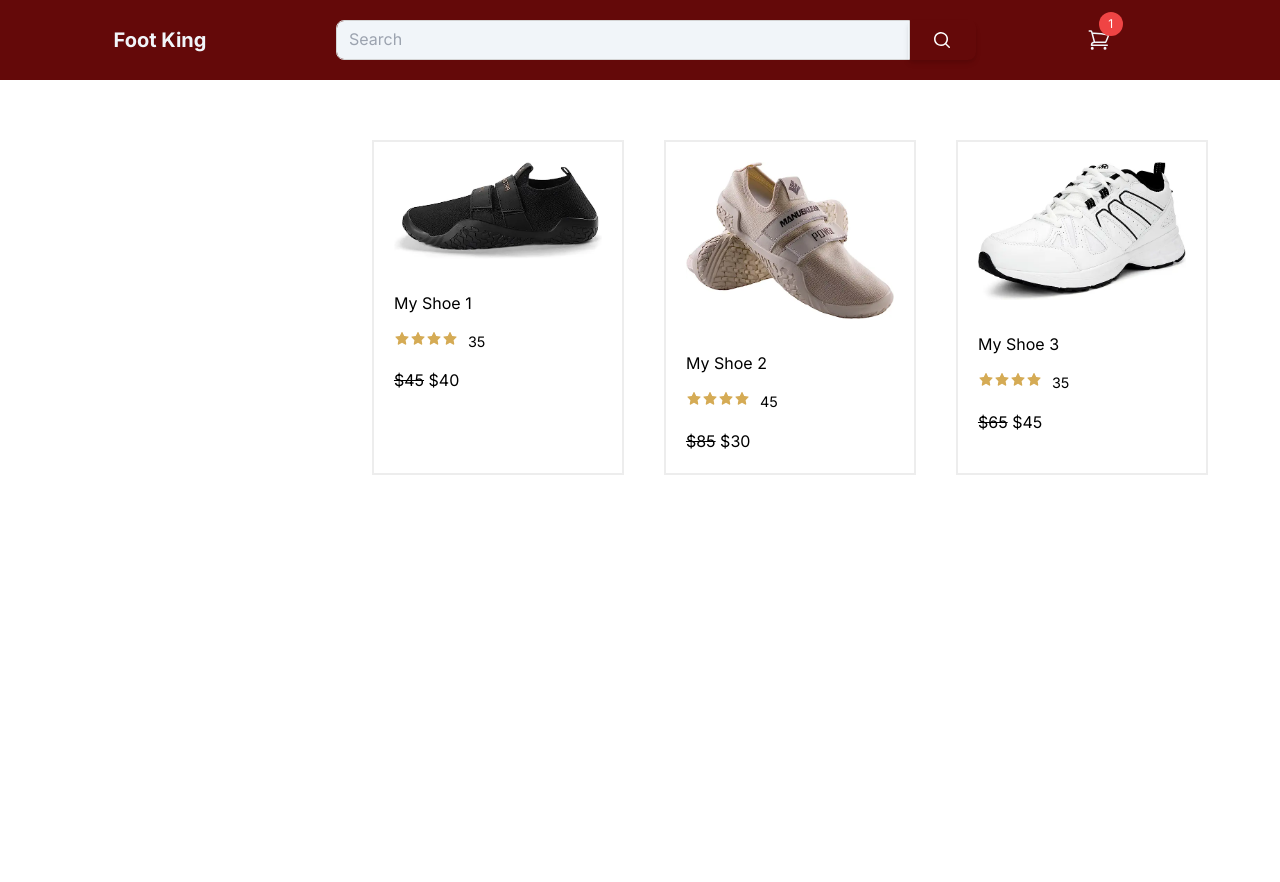
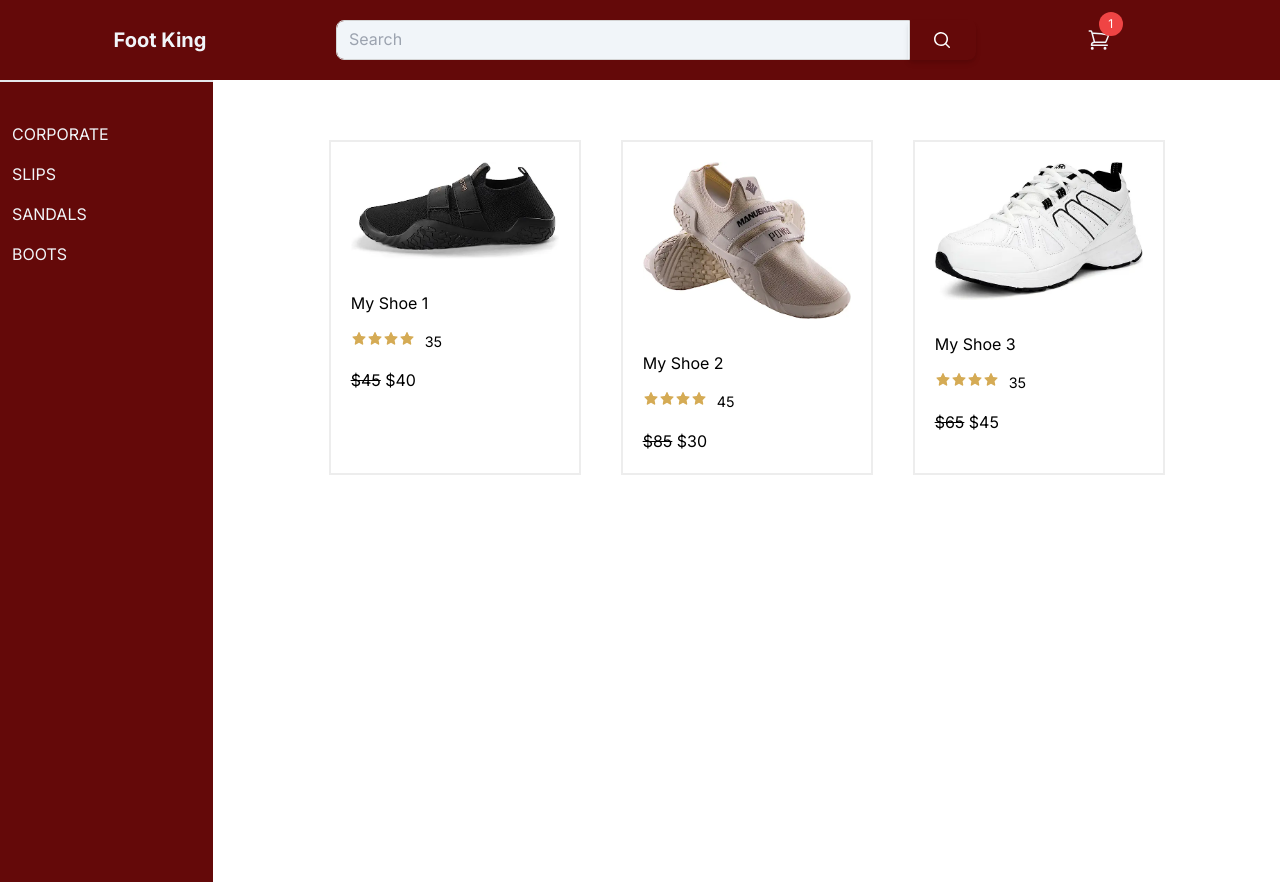
Before and after one commit to greglacinto/foot-place, a Next.js app: page / in a window 1280 px wide. Before the commit the page ends 800 px from the top, so only its background shows below. Built offline with nearby package versions, Linux system fonts and the light colour scheme.

Commit message:
added category menu to landing page

```diff
--- /dev/null
+++ b/app/components/NavHome.tsx
@@ -0,0 +1,82 @@
+'use client'
+const menuStyle = {
+  btn: `hover:bg-foot-red-700 hover:p-0.2 hover:rounded-md hover:font-bold block active:bg-violet-700 focus:outline-none focus:ring focus:ring-violet-300`,
+  activeBtn: `bg-foot-red-700 p-0.5 rounded-md block outline-none ring-4 focus:ring-violet-200`
+}
+
+interface Props  {
+  className:string
+  change: Function
+  active: string
+}
+
+export default function Menu(props: Props){
+  const className = props.className
+  const change = props.change
+  const active = props.active
+
+
+  function handleClick(value: string) {
+    change(value)
+    console.log(value)
+  }
+
+  return (
+  <div className={className}>
+    <div className="h-screen">
+      <div className="h-10"></div>
+      <div className="text-slate-100 space-y-4 ml-2">
+        <button
+          className={`
+            ${active=="corp"
+            ? `${menuStyle.activeBtn}`
+            : `${menuStyle.btn}`
+            }
+          `}
+          onClick={() => handleClick('corp')}
+        >
+          CORPORATE
+        </button>
+
+        <button
+          className={`
+            ${active=="slips"
+            ? `${menuStyle.activeBtn}`
+            : `${menuStyle.btn}`
+            }
+          `}
+          onClick={() => handleClick('slips')}
+        >
+          SLIPS
+        </button>
+
+        <button
+          className={`
+            ${active=="sandal"
+            ? `${menuStyle.activeBtn}`
+            : `${menuStyle.btn}`
+            }
+          `}
+          onClick={() => handleClick('sandal')}
+        >
+          SANDALS
+        </button>
+
+        <button
+          className={`
+            ${active=="boot"
+            ? `${menuStyle.activeBtn}`
+            : `${menuStyle.btn}`
+            }
+          `}
+          onClick={() => handleClick('boot')}
+        >
+          BOOTS
+        </button>
+
+
+      </div>
+    </div>
+  </div>
+  );
+}
--- a/app/page.tsx
+++ b/app/page.tsx
@@ -1,16 +1,33 @@
+'use client'
+import { useState } from "react"
 import Header from "./components/Header"
 import Items from "./components/Items"
+import NavHome from "./components/NavHome"
 
 
 
 export default function Home(){
+  const [activeLink, setActiveLink] = useState('products')
+  const handleState = (buttonClicked: any) => {
+    setActiveLink(buttonClicked);
+  }
+
   return (
     <>
       <Header />
-      <div className="flex flex-row space-x-4 mt-10">
-        <div className="flex basis-1/4 px-1"></div>
-        <Items className="flex basis-3/4 px-5"/>
+      <div
+        className="flex flex-row"
+      >
+        <NavHome
+          active = { activeLink }
+          change = { handleState }
+          className="flex basis-1/6 px-1 border-t-2 bg-foot-red-500"
+        />
+        <div className="space-x-4 mx-auto mt-10">
+          <Items className="flex basis-3/4 px-5"/>
+        </div>
       </div>
+
     </>
     )
 }
```
